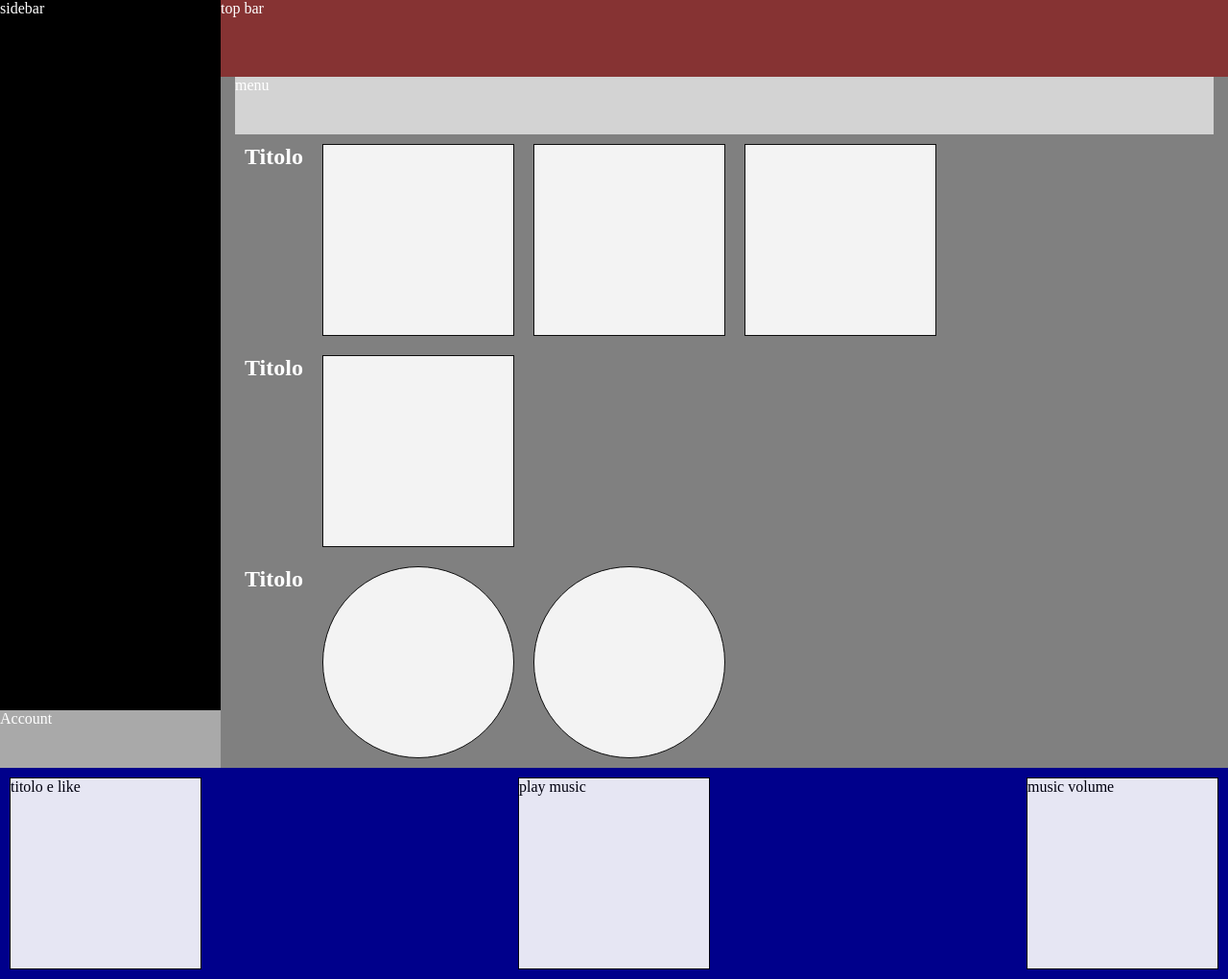
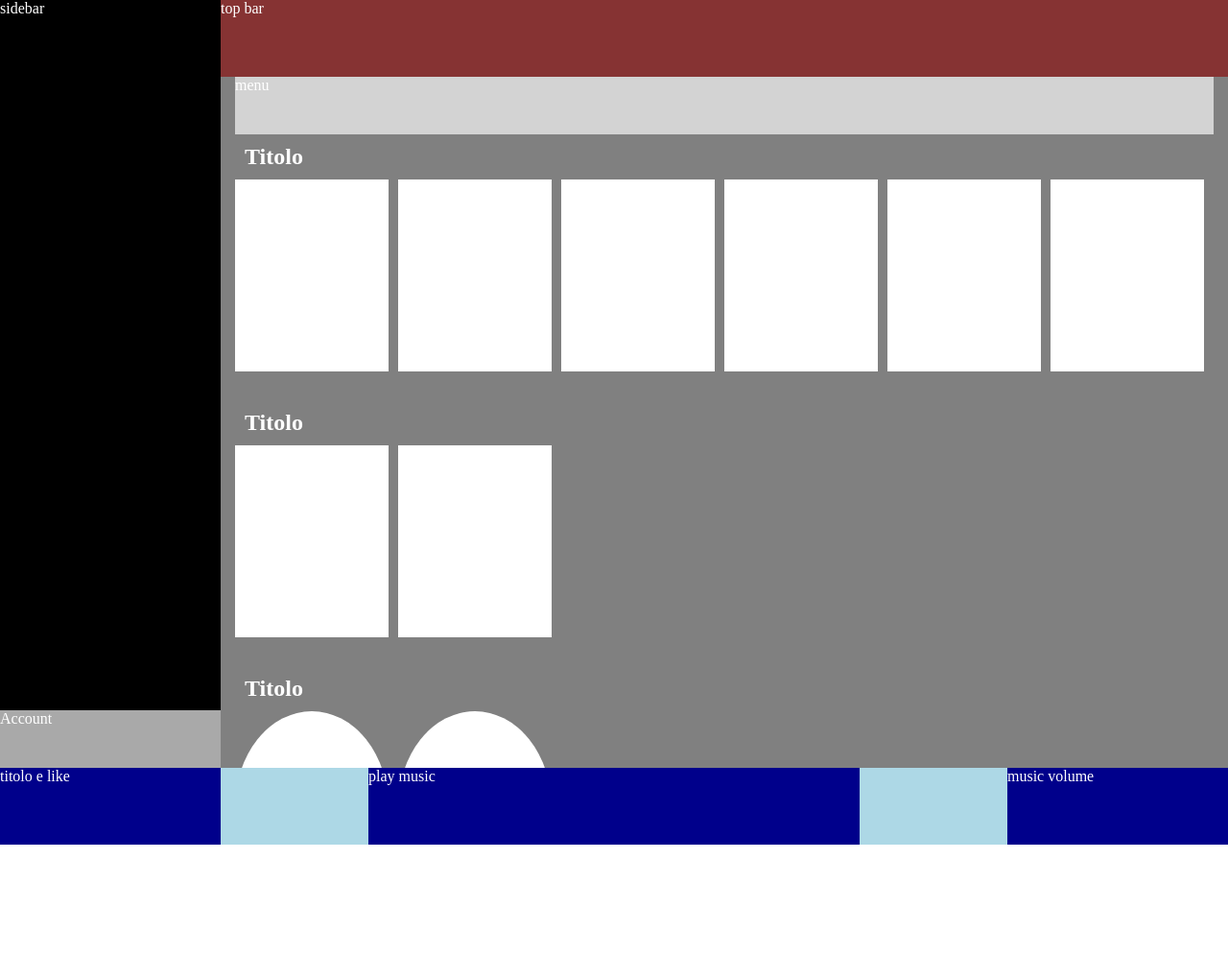
Before and after one commit to cherubina-pantano/html-css-spotifyweb, a plain HTML site: page index.html in a window 1280 px wide. Shown: the whole page at 96% size. After the commit the page ends 880 px from the top, so only its background shows below. Drawn offline with Linux system fonts and the light colour scheme.

Commit message:
Correzioni struttura

```diff
--- a/css/style.css
+++ b/css/style.css
@@ -19,6 +19,7 @@ h2 {
   height: 100vh;
   background-color: grey;
 }
+
 /* MAIN CONTENT */
 .main-content {
   display: flex;
@@ -27,7 +28,7 @@ h2 {
 
 /* SIDBAR */
 .sidebar {
-  width: 230px;
+  flex-basis: 230px;
   background: black;
   display: flex;
   flex-direction: column;
@@ -57,7 +58,7 @@ h2 {
   z-index: 1;
 }
 
-.content-scroll {
+.content .content-scroll {
   position: absolute;
   top: 0;
   left: 0;
@@ -73,17 +74,25 @@ h2 {
 }
 
 .content-category {
-  display: flex;
+ margin-bottom: 30px;
 }
 
-.box-category {
-  width: 200px;
+.album-list {
+  display: flex;
+  flex-wrap: wrap;
+  list-style: none;
+
+  /* opacity: .9;
+  border: 1px solid black;
+  color: black; */
+}
+
+.album-list .album-items {
+  flex-basis: calc(100% / 6 - 10px);
   height: 200px;
-  margin: 10px;
+  margin-right:  10px;
+  margin-bottom:  10px;
   background: #fff;
-  opacity: .9;
-  border: 1px solid black;
-  color: black;
 }
 .circle-category {
   border-radius: 50%;
@@ -92,5 +101,24 @@ h2 {
 .player {
   display: flex;
   justify-content: space-between;
+  background: lightblue;
+}
+
+.player-album,
+.player-controller,
+.player-audio {
+  height: 80px;
   background-color: darkblue;
 }
+
+.player-album {
+  flex-basis: 230px;
+}
+
+.player-controller {
+ flex-basis: 40%;
+}
+
+.player-audio {
+  flex-basis: 230px;
+}
--- a/index.html
+++ b/index.html
@@ -31,65 +31,48 @@
          <nav class="nav-content">
            menu
          </nav>
+         <h2>Titolo</h2>
          <section class="content-category">
-            <h2>Titolo</h2>
-            <div class="box-category">
-
-            </div>
-            <div class="box-category">
-
-            </div>
-            <div class="box-category">
-
-            </div>
-
+            <ul class="album-list">
+              <li class="album-items"></li>
+              <li class="album-items"></li>
+              <li class="album-items"></li>
+              <li class="album-items"></li>
+              <li class="album-items"></li>
+              <li class="album-items"></li>
+            </ul>
+         </section>
+         <h2>Titolo </h2>
+         <section class="content-category">
+           <ul class="album-list">
+             <li class="album-items"></li>
+             <li class="album-items"></li>
+           </ul>
 
          </section>
-         <section class="content-category">
-           <h2>Titolo</h2>
-           <div class="box-category">
-
-           </div>
-
+         <h2>Titolo</h2>
+         <section class="content-category ">
+          <ul class="album-list ">
+             <li class="album-items circle-category"></li>
+             <li class="album-items circle-category"></li>
+          </ul>
          </section>
-         <section class="content-category">
-           <h2>Titolo</h2>
-           <div class="box-category circle-category">
-
-           </div>
-           <div class="box-category circle-category">
-
-           </div>
-
-         </section>
-         <section class="content-category">
-           <h2>Titolo</h2>
-           <div class="box-category">
-
-           </div>
-
-         </section>
-
-       </section>
-
-
+      </section>
      </div>
-
-
    </main>
 
    <!-- BOTTOM PLAYER -->
    <footer class="player">
 
-     <div class="box-category">
+     <div class="player-album ">
        titolo e like
 
      </div>
-     <div class="box-category">
+     <div class="player-controller ">
        play music
 
      </div>
-     <div class="box-category">
+     <div class="player-audio ">
        music volume
 
      </div>
```
Also changed, not shown: img-spotify/aquietplace.jpeg (added), img-spotify/cure.jpeg (added), img-spotify/einaudi.jpeg (added), img-spotify/home.svg (added), img-spotify/libreria.svg (added), img-spotify/logo-small.svg (added), img-spotify/logo.svg (added), img-spotify/metal_lifting.jpg (added), img-spotify/mixdaily.jpeg (added), img-spotify/profile.svg (added), img-spotify/radar.jpeg (added), img-spotify/search.svg (added), img-spotify/sinister.jpeg (added), img-spotify/split.jpeg (added), 2 more files.
